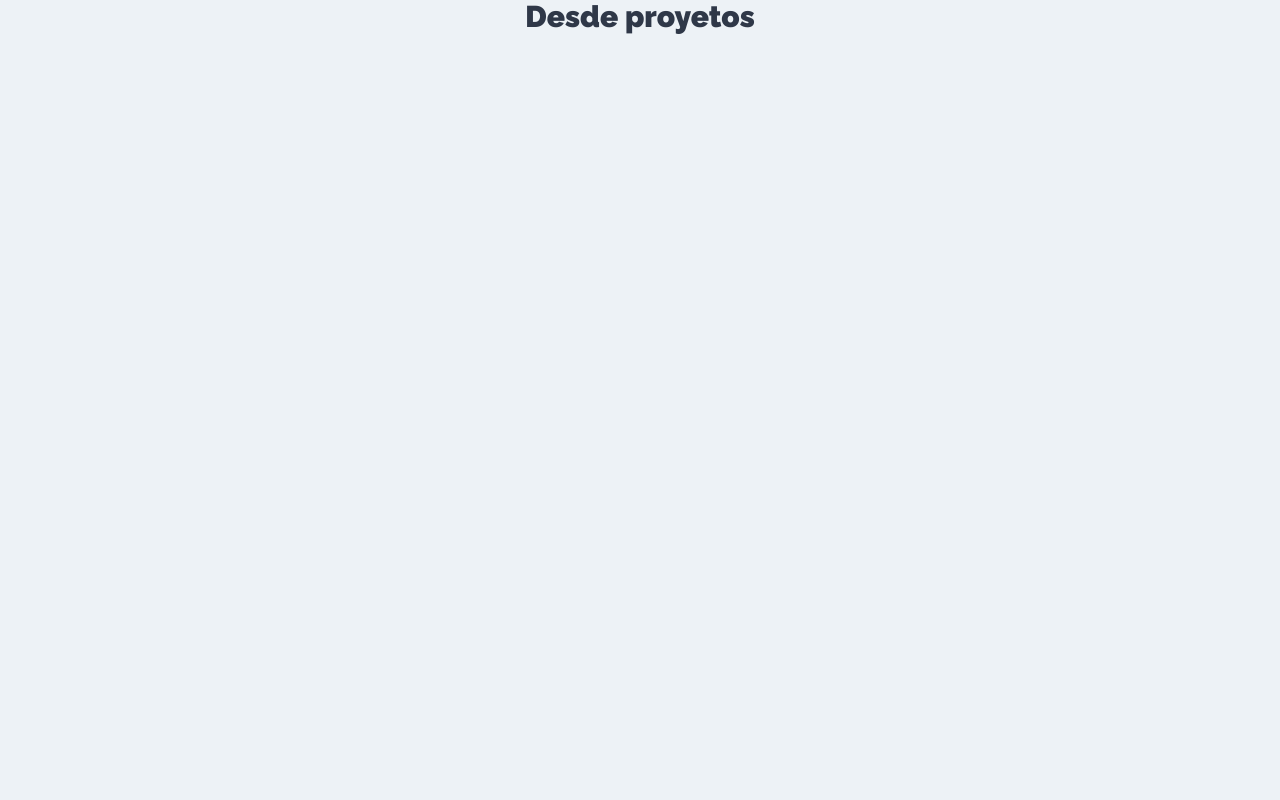
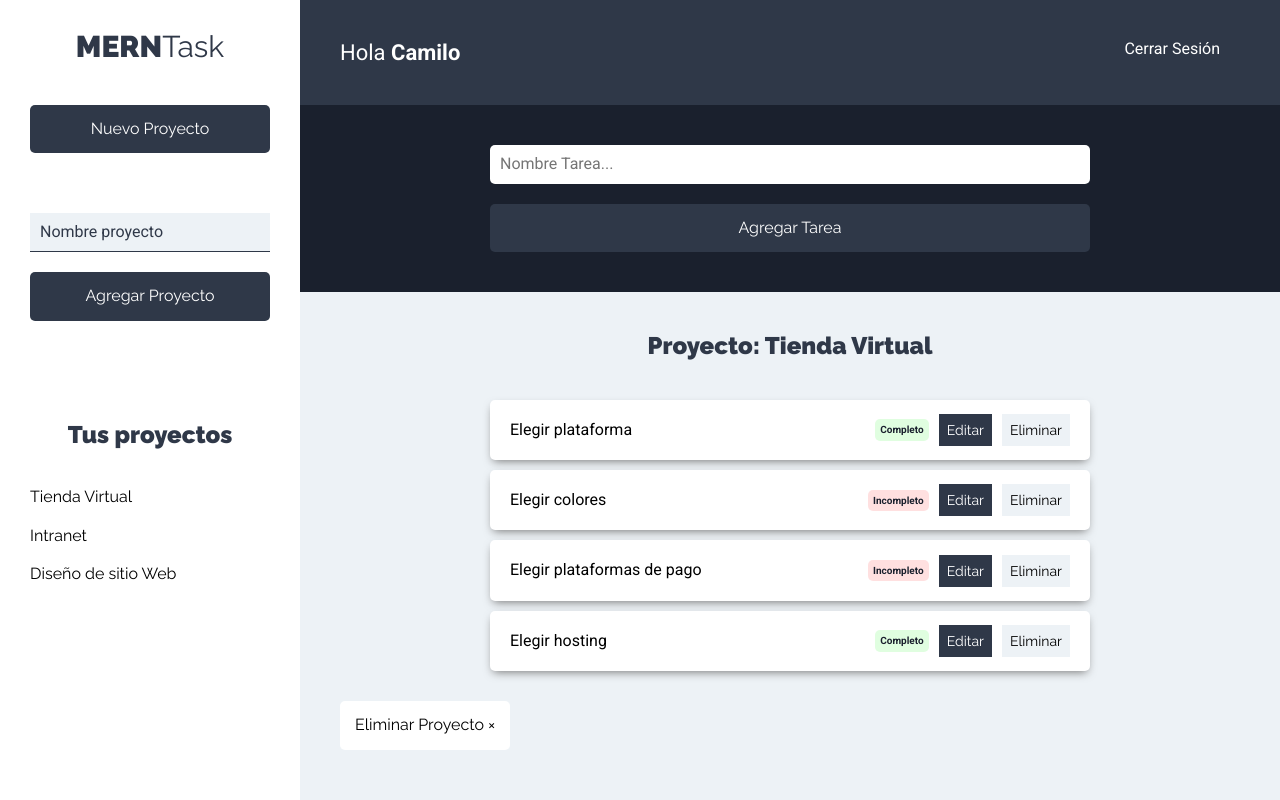
Before and after one commit to CamiloGzn19/Tasks-React-MERN, a React (Create React App) app: page /proyectos in a window 1280 px wide. Built offline with nearby package versions, Linux system fonts and the light colour scheme.

Commit message:
finishing component layout

```diff
--- /dev/null
+++ b/src/components/layout/Barra.jsx
@@ -0,0 +1,17 @@
+import React from "react";
+
+const Barra = () => {
+  return (
+    <header className="app-header">
+      <p className="nombre-usuario">
+        Hola <span>Camilo</span>
+      </p>
+
+      <nav className="nav-principal">
+        <a href="#!">Cerrar Sesión</a>
+      </nav>
+    </header>
+  );
+};
+
+export default Barra;
--- /dev/null
+++ b/src/components/layout/Sidebar.jsx
@@ -0,0 +1,22 @@
+import React from "react";
+import ListadoProyectos from "../proyectos/Listado";
+import NuevoProyecto from "../proyectos/NuevoProyecto";
+
+const Sidebar = () => {
+  return (
+    <aside>
+      <h1>MERN<span>Task</span></h1>
+
+      <NuevoProyecto />
+
+      <div className="proyectos">
+        <h2>Tus proyectos</h2>
+
+        <ListadoProyectos />
+
+      </div>
+    </aside>
+  );
+};
+
+export default Sidebar;
--- /dev/null
+++ b/src/components/proyectos/Listado.jsx
@@ -0,0 +1,20 @@
+import React from "react";
+import Proyecto from "./Proyecto";
+
+const ListadoProyectos = () => {
+  const proyectos = [
+    { nombre: "Tienda Virtual" },
+    { nombre: "Intranet" },
+    { nombre: "Diseño de sitio Web" },
+  ];
+
+  return (
+    <ul className="listado-proyectos">
+      {proyectos.map((proyecto) => (
+        <Proyecto proyecto={proyecto} />
+      ))}
+    </ul>
+  );
+};
+
+export default ListadoProyectos;
--- /dev/null
+++ b/src/components/proyectos/NuevoProyecto.jsx
@@ -0,0 +1,57 @@
+import React, { useState } from "react";
+
+const NuevoProyecto = () => {
+  // State para proyecto
+  const [proyecto, guardarProyecto] = useState({
+    nombre: "",
+  });
+
+  // Extraer nombre de proyecto
+  const { nombre } = proyecto;
+
+  // Lee los contenidos del Input
+  const onChangeProyecto = (e) => {
+    guardarProyecto({
+      ...proyecto,
+      [e.target.name]: e.target.value,
+    });
+  };
+
+  // Cuando el usuario envia un proyecto
+  const onSubmitProyecto = (e) => {
+    e.preventDefault();
+
+
+    // Validar el proyecto
+
+    // Agregar al state
+
+    // Reiniciar el form
+  };
+
+  return (
+    <>
+      <button type="button" className="btn btn-block btn-primario">
+        Nuevo Proyecto
+      </button>
+      <form className="formulario-nuevo-proyecto" onSubmit={onSubmitProyecto}>
+        <input
+          type="text"
+          className="input-text"
+          placeholder="Nombre proyecto"
+          name="nombre"
+          value={nombre}
+          onChange={onChangeProyecto}
+        />
+
+        <input
+          type="submit"
+          className="btn btn-primario btn-block"
+          value="Agregar Proyecto"
+        />
+      </form>
+    </>
+  );
+};
+
+export default NuevoProyecto;
--- /dev/null
+++ b/src/components/proyectos/Proyecto.jsx
@@ -0,0 +1,13 @@
+import React from "react";
+
+const Proyecto = ({ proyecto }) => {
+  return (
+    <li>
+      <button type="button" className="btn btn-blank">
+        {proyecto.nombre}
+      </button>
+    </li>
+  );
+};
+
+export default Proyecto;
--- a/src/components/proyectos/Proyectos.jsx
+++ b/src/components/proyectos/Proyectos.jsx
@@ -1,9 +1,26 @@
-import React from 'react'
+import React from "react";
+import Barra from "../layout/Barra";
+import Sidebar from "../layout/Sidebar";
+import FormTarea from "../tareas/FormTarea";
+import ListadoTareas from "../tareas/ListadoTareas";
 
 const Proyectos = () => {
   return (
-    <h1>Desde proyetos</h1>
-  )
-}
+    <div className="contenedor-app">
+      <Sidebar />
 
-export default Proyectos
+      <div className="seccion-principal">
+        <Barra />
+        <main>
+          <FormTarea />
+
+          <div className="contenedor-tareas">
+            <ListadoTareas />
+          </div>
+        </main>
+      </div>
+    </div>
+  );
+};
+
+export default Proyectos;
--- /dev/null
+++ b/src/components/tareas/FormTarea.jsx
@@ -0,0 +1,27 @@
+import React from "react";
+
+const FormTarea = () => {
+  return (
+    <div className="formulario">
+      <form>
+        <div className="contenedor-input">
+          <input
+            type="text"
+            className="input-text"
+            placeholder="Nombre Tarea..."
+            name="nombre"
+          />
+        </div>
+        <div className="contenedor-input">
+          <input
+            type="submit"
+            className="btn btn-primario btn-submit btn-block"
+            value="Agregar Tarea"
+          />
+        </div>
+      </form>
+    </div>
+  );
+};
+
+export default FormTarea;
--- /dev/null
+++ b/src/components/tareas/ListadoTareas.jsx
@@ -0,0 +1,30 @@
+import React from "react";
+import Tarea from "./Tarea";
+
+const ListadoTareas = () => {
+  const tareasProyecto = [
+    { nombre: "Elegir plataforma", estado: true },
+    { nombre: "Elegir colores", estado: false },
+    { nombre: "Elegir plataformas de pago", estado: false },
+    { nombre: "Elegir hosting", estado: true },
+  ];
+
+  return (
+    <>
+      <h2>Proyecto: Tienda Virtual</h2>
+      <ul className="listado-tareas">
+        {tareasProyecto.length === 0 ? (
+          <li className="Tarea">No hay tareas</li>
+        ) : (
+          tareasProyecto.map((tarea) => <Tarea tarea={tarea} />)
+        )}
+      </ul>
+
+      <button type="button" className="btn btn-eliminar">
+        Eliminar Proyecto &times;
+      </button>
+    </>
+  );
+};
+
+export default ListadoTareas;
--- /dev/null
+++ b/src/components/tareas/Tarea.jsx
@@ -0,0 +1,32 @@
+import React from "react";
+
+const Tarea = ({ tarea }) => {
+  return (
+    <li className="tarea sombra">
+      <p>{tarea.nombre}</p>
+
+      <div className="estado">
+        {tarea.estado ? (
+          <button type="button" className="completo">
+            Completo
+          </button>
+        ) : (
+          <button type="button" className="incompleto">
+            Incompleto
+          </button>
+        )}
+      </div>
+
+      <div className="acciones">
+        <button type="button" className="btn btn-primario">
+          Editar
+        </button>
+        <button type="button" className="btn btn-secundario">
+          Eliminar
+        </button>
+      </div>
+    </li>
+  );
+};
+
+export default Tarea;
--- a/src/index.css
+++ b/src/index.css
@@ -88,6 +88,9 @@ a {
   padding: 0;
   display: block;
   background-color: transparent;
+}
+.btn-eliminar {
+  background-color: var(--blanco);
 }
 
 @media (min-width: 768px) {
```
